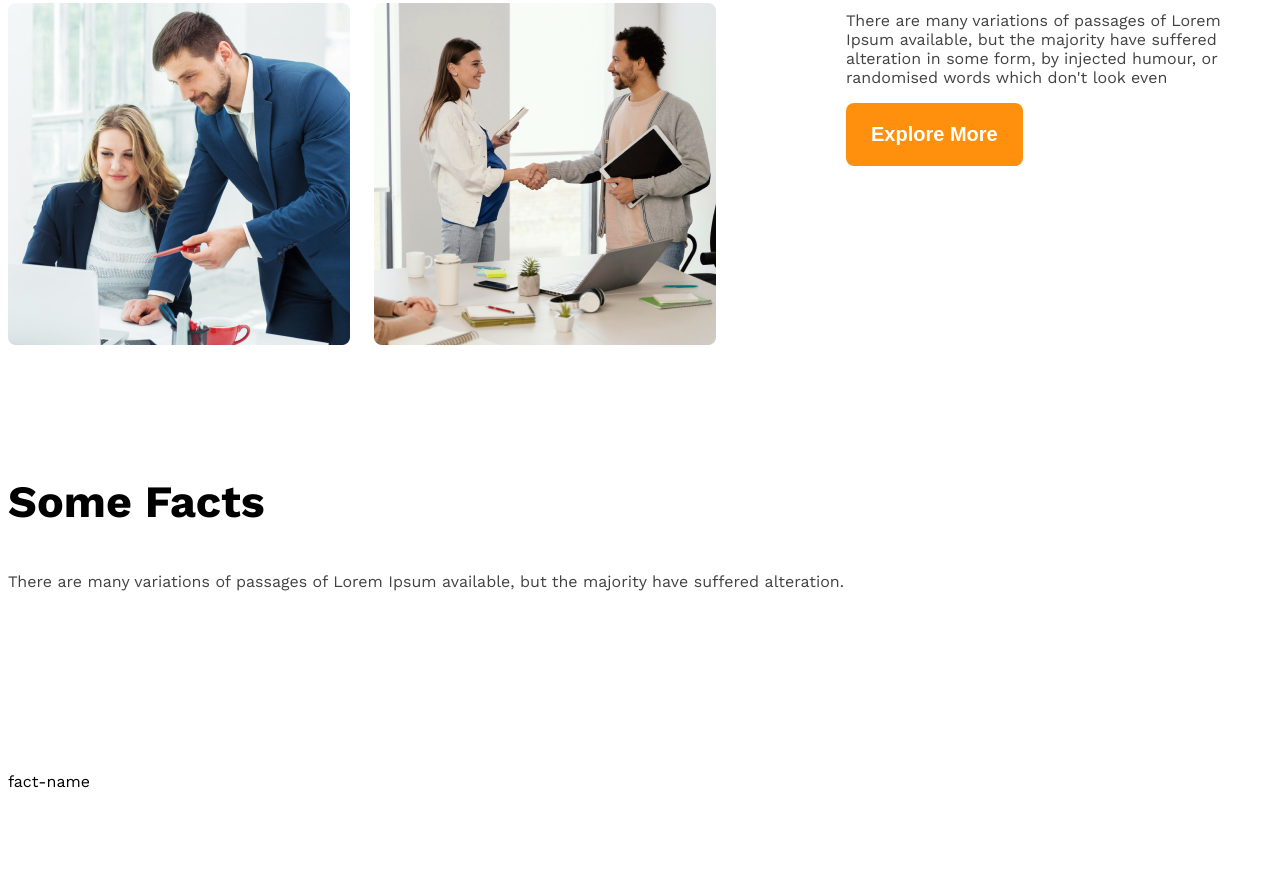
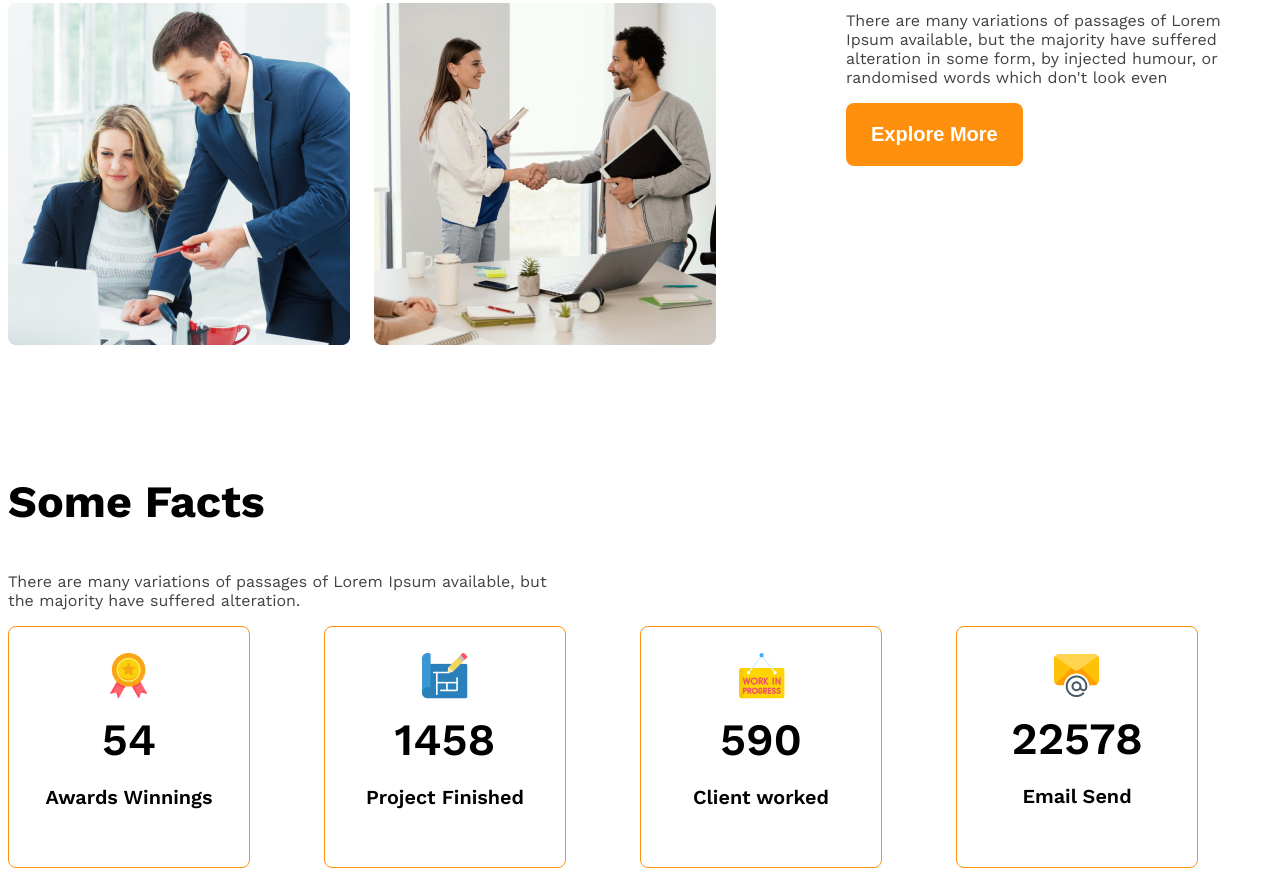
Before and after one commit to shoaibafnanwhite/g3-architects-website, a plain HTML site: page index.html in a window 1280 px wide. Shown: the part 1584-2460 px from the top of the page. Before the commit the page ends 2383 px from the top, so only its background shows below. Drawn offline with nearby package versions, Linux system fonts and the light colour scheme.

Commit message:
fourth-part

```diff
--- a/index.html
+++ b/index.html
@@ -50,29 +50,29 @@
          <!-- some facts -->
           <section >
             <h3 class="section-tittle">Some Facts</h3>
-            <p class="dark-03">There are many variations of passages of Lorem Ipsum available, but the majority have suffered alteration.</p>
+            <p class="dark-03 fact-description">There are many variations of passages of Lorem Ipsum available, but the majority have suffered alteration.</p>
             <div class="facts-container">
                 <!-- .fact*4>img.fact-icon+h4.fact-number+h5.fact-name -->
-                 <div class="fact">
-                    <img src="" alt="" class="fact-icon">
-                    <h4 class="fact-number"></h4>
-                    <h5 class=""></h5>
+                 <div class="fact-card display-flex">
+                    <div><img src="images/icons/ribon.png" alt="" class="fact-icon">
+                    <h4 class="fact-number">54</h4>
+                    <h5 class="fact-name">Awards Winnings</h5></div>
                  </div>
-                 <div class="fact">
-                    <img src="" alt="" class="fact-icon">
-                    <h4 class="fact-number"></h4>
-                    <h5 class=""></h5>
+                 <div class="fact-card display-flex">
+                    <div><img src="images/icons/projects.png" alt="" class="fact-icon">
+                    <h4 class="fact-number">1458</h4>
+                    <h5 class="fact-name">Project Finished</h5></div>
                  </div>
-                 <div class="fact">
-                    <img src="" alt="" class="fact-icon">
-                    <h4 class="fact-number"></h4>
-                    <h5 class=""></h5>
+                 <div class="fact-card display-flex">
+                    <div><img src="images/icons/customers.png" alt="" class="fact-icon">
+                    <h4 class="fact-number">590</h4>
+                    <h5 class="fact-name">Client worked</h5></div>
                  </div>
-                 <div class="fact">
-                    <img src="" alt="" class="fact-icon">
-                    <h4 class="fact-number"></h4>
-                    <h5 class=""></h5>
-                 </div>fact-name
+                 <div class="fact-card display-flex">
+                   <div> <img src="images/icons/email.png" alt="" class="fact-icon">
+                    <h4 class="fact-number">22578</h4>
+                    <h5 class="fact-name">Email Send</h5></div>
+                 </div>
             </div>
 
           </section>
--- a/styles/g3-architects.css
+++ b/styles/g3-architects.css
@@ -37,6 +37,12 @@
 .section-tittle{font-size: 2.8rem;font-weight: 700;}
 #quick-list{font-weight: 600;}
 .text-primary{color: #FF900E;}
+/* fact related styles */
+.fact-card{border: 1px solid #FF900E;width: 240px;height: 240px;border-radius: 8px;text-align: center;align-items: center;justify-content: center;}
+.facts-container{display: grid;grid-template-columns: repeat(4,1fr);}
+.fact-number{font-weight: 600;font-size: 2.8rem;margin-top: 10px;margin-bottom: 20px;}
+.fact-name{font-size: 1.24rem;font-weight: 600;margin-top: 10px;}
+.fact-description{max-width: 540px;}
 /* responsive media quary */
 @media screen and (max-width:576px) {.navbar,
     .nav-links,
```
